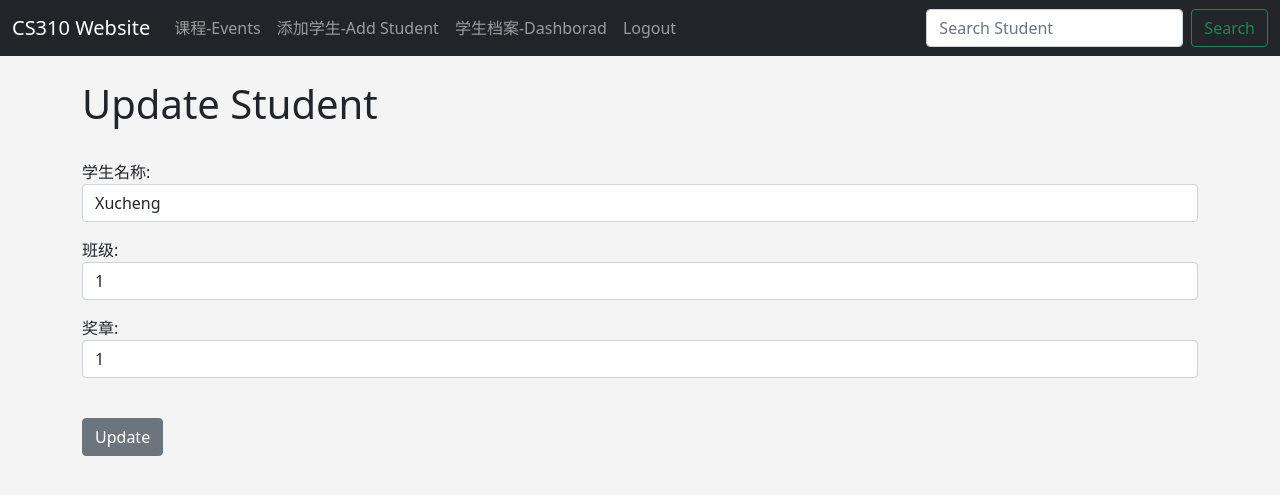
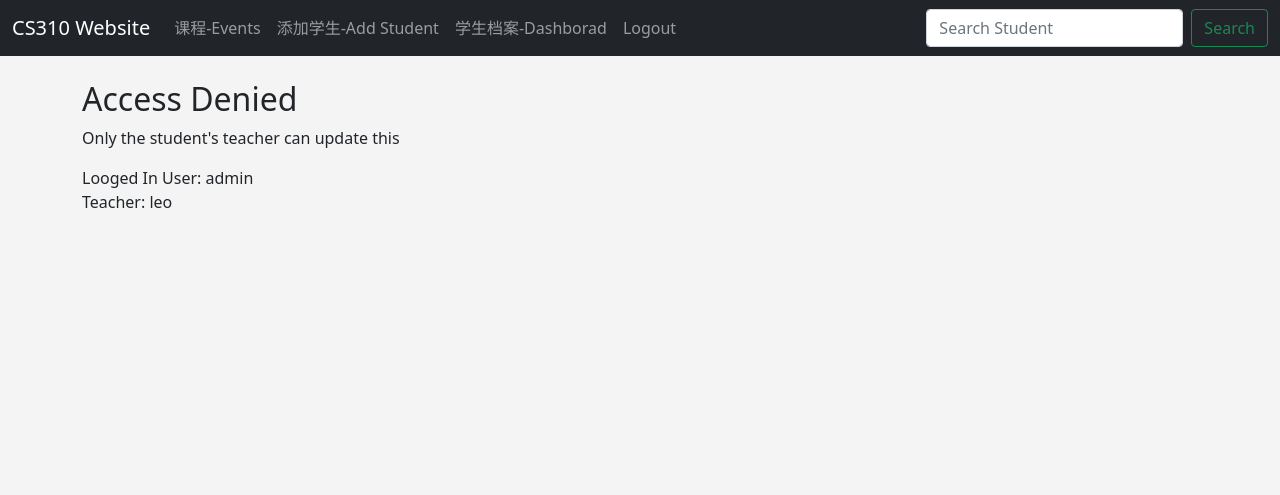
Before and after one commit to leohe27/webcs310, a Django app: page /update_student/1 in a window 1280 px wide. Shown: the top 495 px of the page. Run offline with Django 4.2, Linux system fonts and the light colour scheme; a user stored in the database is signed in; data comes from the database, SQL or seed files in the repository; both versions use the stored data as it was after the commit.

Commit message:
update student with auth

```diff
--- a/cs310_website/events/forms.py
+++ b/cs310_website/events/forms.py
@@ -7,16 +7,18 @@ from .models import Classroom
 class StudentForm(ModelForm):
 	class Meta:
 		model = MyClassStudent
-		fields = ('name','classroom','badge')
+		fields = ('name','classroom','badge','teacher')
 		labels = {
 			'name': '学生名称',
 			'classroom':'班级',
 			'badge':'奖章',
+			'teacher':'老师',
 		}
 		widgets = {
 			'name': forms.TextInput(attrs={'class':'form-control'}),
 			'classroom':forms.TextInput(attrs={'class':'form-control'}),
 			'badge':forms.TextInput(attrs={'class':'form-control'}),
+			'teacher':forms.TextInput(attrs={'class':'form-control'}),
 		}
 
 # class ClassroomForm(ModelForm):
--- a/cs310_website/events/models.py
+++ b/cs310_website/events/models.py
@@ -13,6 +13,7 @@ class MyClassStudent(models.Model):
 	name = models.CharField(max_length=30)
 	classroom = models.ForeignKey(Classroom, blank = True, null = True, on_delete=models.CASCADE)
 	badge = models.CharField(max_length=30, blank = True, null = True)
+	teacher = models.CharField(max_length=60)
 	def __str__(self):
 		return self.name
 
--- a/cs310_website/events/templates/events/add_student.html
+++ b/cs310_website/events/templates/events/add_student.html
@@ -1,6 +1,7 @@
 {% extends 'events/base.html' %}
 
 {% block content %}
+{% if user.is_authenticated %}
 
 	<center>
 	<h1> Add Student To Database 添加学生 </h1>
@@ -22,6 +23,9 @@
 	{% endif %}
 
 	</center>
+{% else %}
+	<h1>Logged In Needed </h1>
 
-
+	<a class="nav-link" href="{%url 'login' %}">Login Here</a>
+	{% endif %}
 {% endblock %}
--- a/cs310_website/events/templates/events/show_student.html
+++ b/cs310_website/events/templates/events/show_student.html
@@ -15,7 +15,7 @@
 
 	<li>奖牌-Badge：{{ Student.badge }}</li>
 	<li>班级-Classroom：{{ Student.classroom }}</li>
-
+	<li>老师-Teacher：{{ Student.teacher }</li>
 	</ul>
 
 
--- a/cs310_website/events/templates/events/update_student.html
+++ b/cs310_website/events/templates/events/update_student.html
@@ -1,19 +1,32 @@
 {% extends 'events/base.html' %}
 
 {% block content %}
-
+{% if user.is_authenticated %}
+	{% if user.get_username == Student.teacher %}
 
 	<h1> Update Student </h1><br/>
-
 	<form action="" method = POST>
 		{% csrf_token %}
 		{{  form.as_p }}
 		<br/>
-		<input type="submit" value="Update" class="btn btn-secondary"
+		<input type="submit" value="Update" class="btn btn-secondary">
+	</form>
+	{% else %}
+	<h2> Access Denied </h2>
+	<p>Only the student's teacher can update this</p>
+	Looged In User: {{ user }}
+	<br/>
+	Teacher: {{ Student.teacher }}
+	<br/>
+	<br/>
+	{% endif %}
 
 
+{% else %}
+	<h1>Logged In Needed </h1>
 
-
+	<a class="nav-link" href="{%url 'login' %}">Login Here</a>
+{% endif %}
 
 
 
--- a/cs310_website/members/templates/authenticate/login.html
+++ b/cs310_website/members/templates/authenticate/login.html
@@ -3,7 +3,7 @@
 {% block content %}
 
 	<center>
-	<h1> Login 添加学生 </h1>
+	<h1> Login </h1>
 
 
 
```
Also changed, not shown: cs310_website/events/templates/events/dashboard.html (+8 -0 lines), cs310_website/db.sqlite3, cs310_website/events/migrations/0007_myclassstudent_teacher.py (added), cs310_website/events/migrations/0008_alter_myclassstudent_teacher.py (added), cs310_website/events/migrations/0009_alter_myclassstudent_teacher.py (added), cs310_website/events/migrations/0010_rename_teacher_myclassstudent_lecturer.py (added), cs310_website/events/migrations/0011_remove_myclassstudent_lecturer.py (added), cs310_website/events/migrations/0012_delete_myclassstudent.py (added), cs310_website/events/migrations/0013_myclassstudent.py (added).
